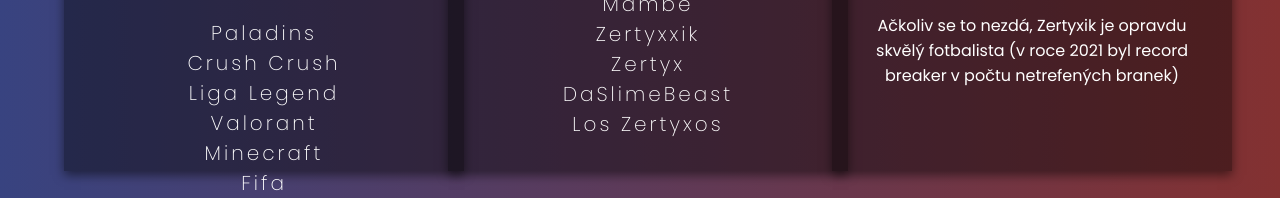
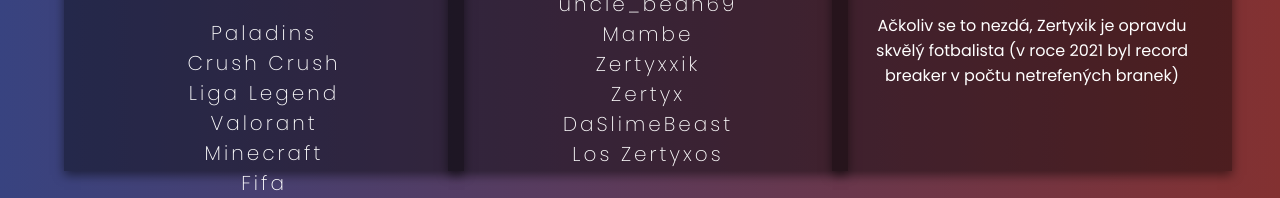
Before and after one commit to houmreu/Zertyxik-FanPage, a plain HTML site: page index.html in a window 1280 px wide. Shown: the part 621-819 px from the top of the page. Drawn offline with Linux system fonts and the light colour scheme.

Commit message:
Update index.html

```diff
--- a/index.html
+++ b/index.html
@@ -15,6 +15,7 @@
       Dále známý jako:<br>
         Deamon_Hunter<br>
         (Deamon_HunterCZ)<br>
+        uncle_bean69<br>
         Mambe<br>
         Zertyxxik<br>
         Zertyx<br>
```
